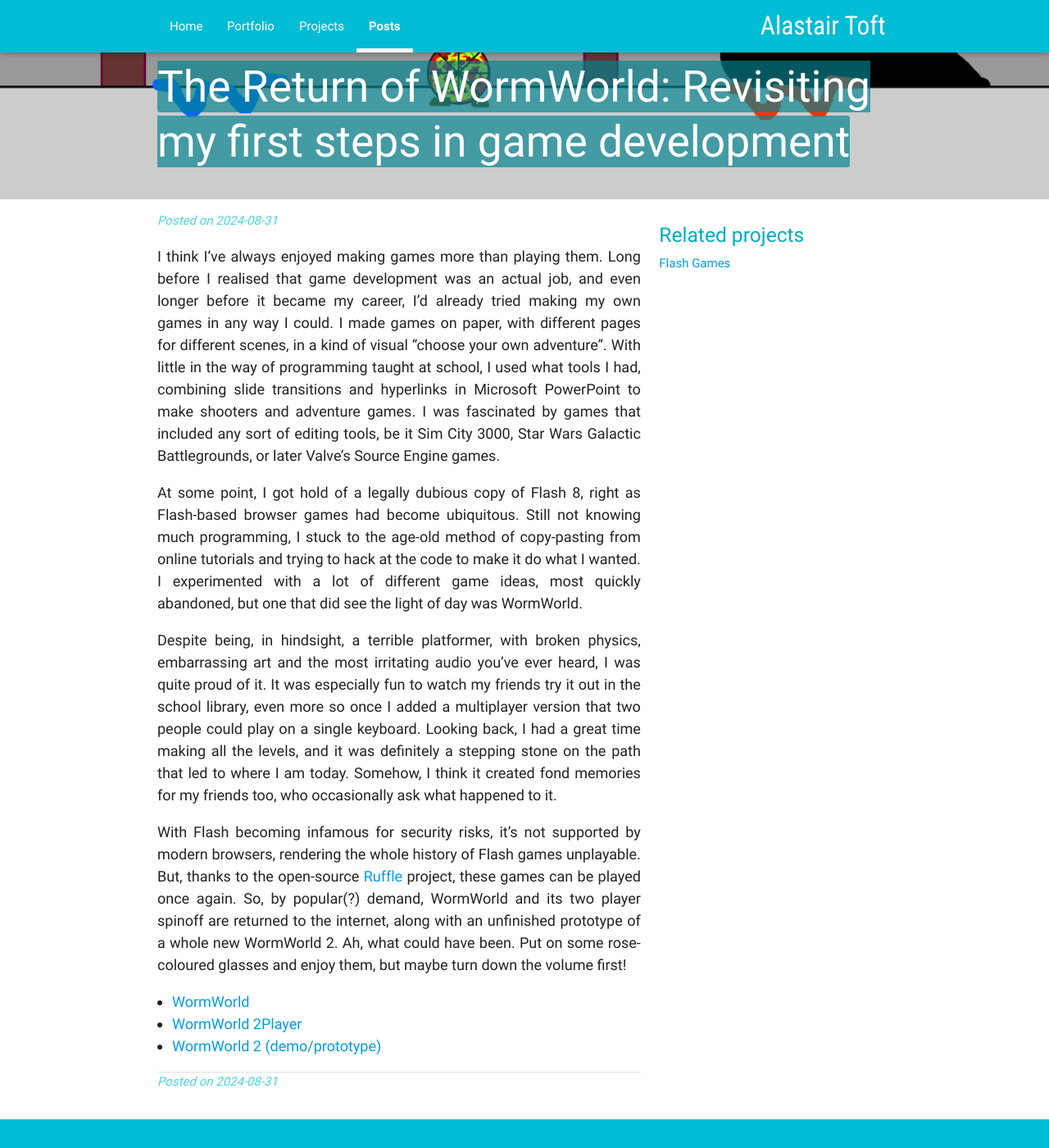
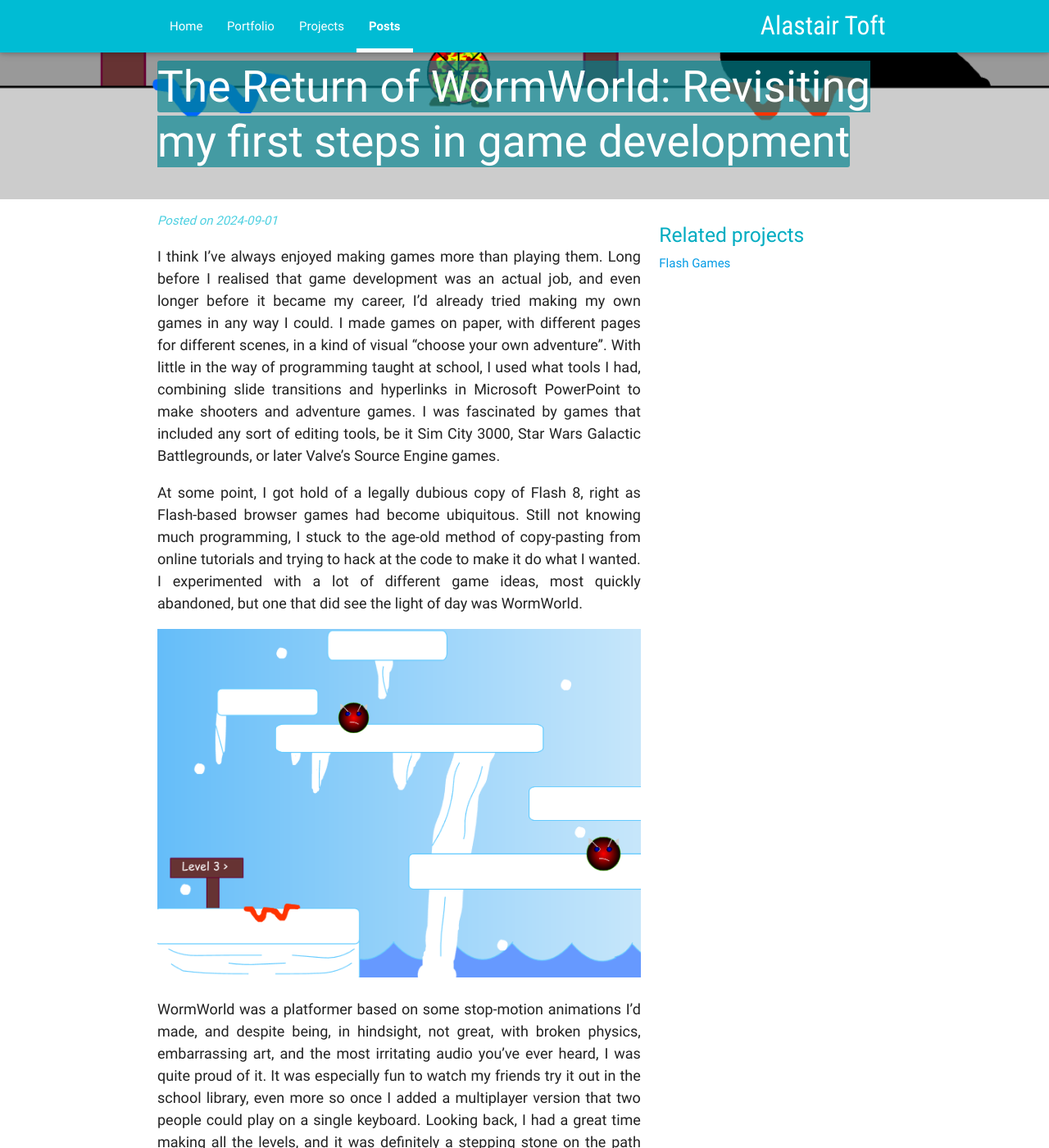
Before and after one commit to atoft/atoft.github.io, a Jekyll site: the page built from _posts/2024-09-01-the-return-of-wormworld.md, in a window 1280 px wide and 1400 px high, scrolled down 407 px. Shown: the whole window at 82% size. Built offline with Jekyll 4.4.1, drawn with Linux system fonts in a browser that asks for light colours; nearby versions of some CDN libraries; some of the changed text lies outside the part shown.

Commit message:
Update WormWorld post. Be a bit nicer and add a screenshot.

```diff
--- a/_posts/2024-08-31-the-return-of-wormworld.md
+++ b/_posts/2024-09-01-the-return-of-wormworld.md
@@ -20,7 +20,10 @@ of copy-pasting from online tutorials and trying to hack at the code to make it
 I experimented with a lot of different game ideas, most quickly abandoned, but one that did
 see the light of day was WormWorld.
 
-Despite being, in hindsight, a terrible platformer, with broken physics, embarrassing art
+![A screenshot of the amazing visuals of WormWorld.](/images/posts/2024-wormworld-level3.png)
+
+WormWorld was a platformer based on some stop-motion animations I'd made, and despite being,
+in hindsight, not great, with broken physics, embarrassing art,
 and the most irritating audio you've ever heard, I was quite proud of it. It was especially
 fun to watch my friends try it out in the school library, even more so once I added
 a multiplayer version that two people could play on a single keyboard. Looking back, I had
```
Also changed, not shown: images/posts/2024-wormworld-level3.png (added).
